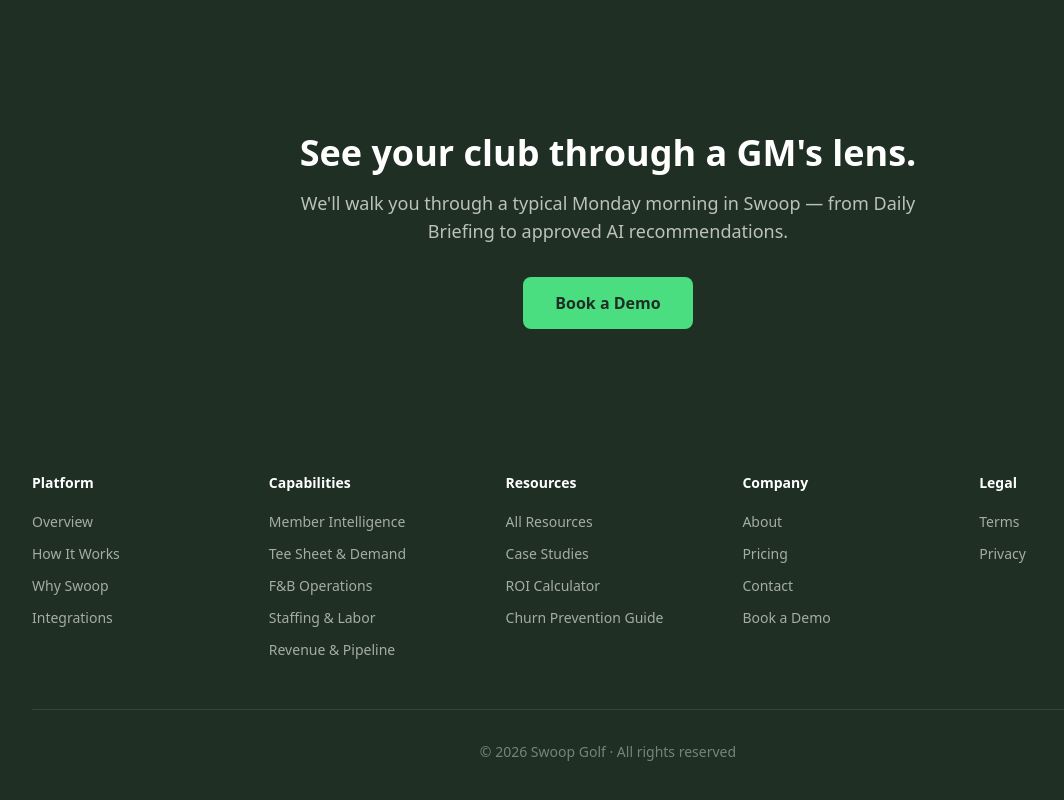
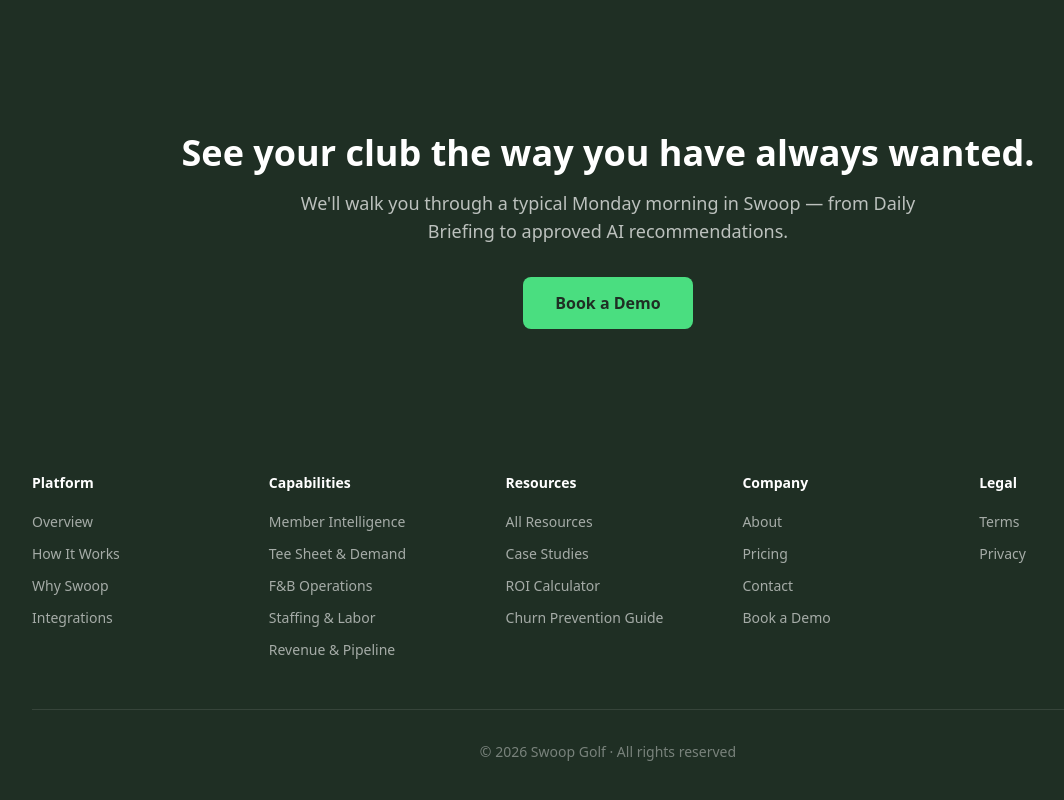
Before and after one commit to ty-hayes-82/swoop-member-intelligence-website, a Next.js app: page /for/general-managers in a window 1280 px wide. Shown: the part 2372-3172 px from the top of the page, without its empty margins (32-1096 px from the left). Built offline with nearby package versions, Linux system fonts and the light colour scheme.

Commit message:
Remove 'lens' from GM CTA copy (P1-GM-LENS-CTA)

```diff
--- a/app/for/general-managers/page.jsx
+++ b/app/for/general-managers/page.jsx
@@ -108,7 +108,7 @@ export default function GeneralManagersPage() {
       </section>
 
       <CTASection
-        headline="See your club through a GM's lens."
+        headline="See your club the way you have always wanted."
         subtext="We'll walk you through a typical Monday morning in Swoop — from Daily Briefing to approved AI recommendations."
       />
     </>
```
